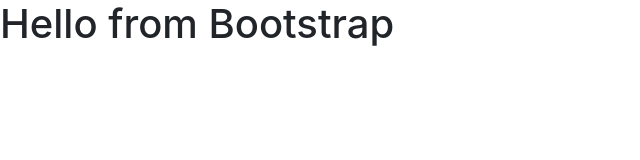
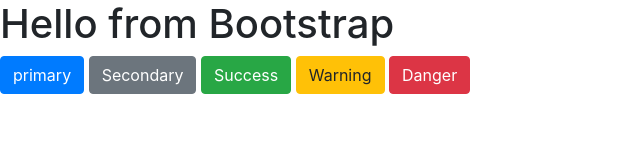
Before and after one commit to n000m444n/Bootstrep-Practice, a plain HTML site: page index.html in a window 1280 px wide. Shown: the whole page, without its empty margins (0-640 px from the left). Drawn offline with Linux system fonts and the light colour scheme.

Commit message:
today update

```diff
--- a/index.html
+++ b/index.html
@@ -8,5 +8,10 @@
 </head>
 <body>
     <h1>Hello from Bootstrap</h1>
+    <button class="btn btn-primary">primary</button>
+    <button class="btn btn-secondary">Secondary</button>
+    <button class="btn btn-success">Success</button>
+    <button class="btn btn-warning">Warning</button>
+    <button class="btn btn-danger">Danger</button>
 </body>
 </html>
```
